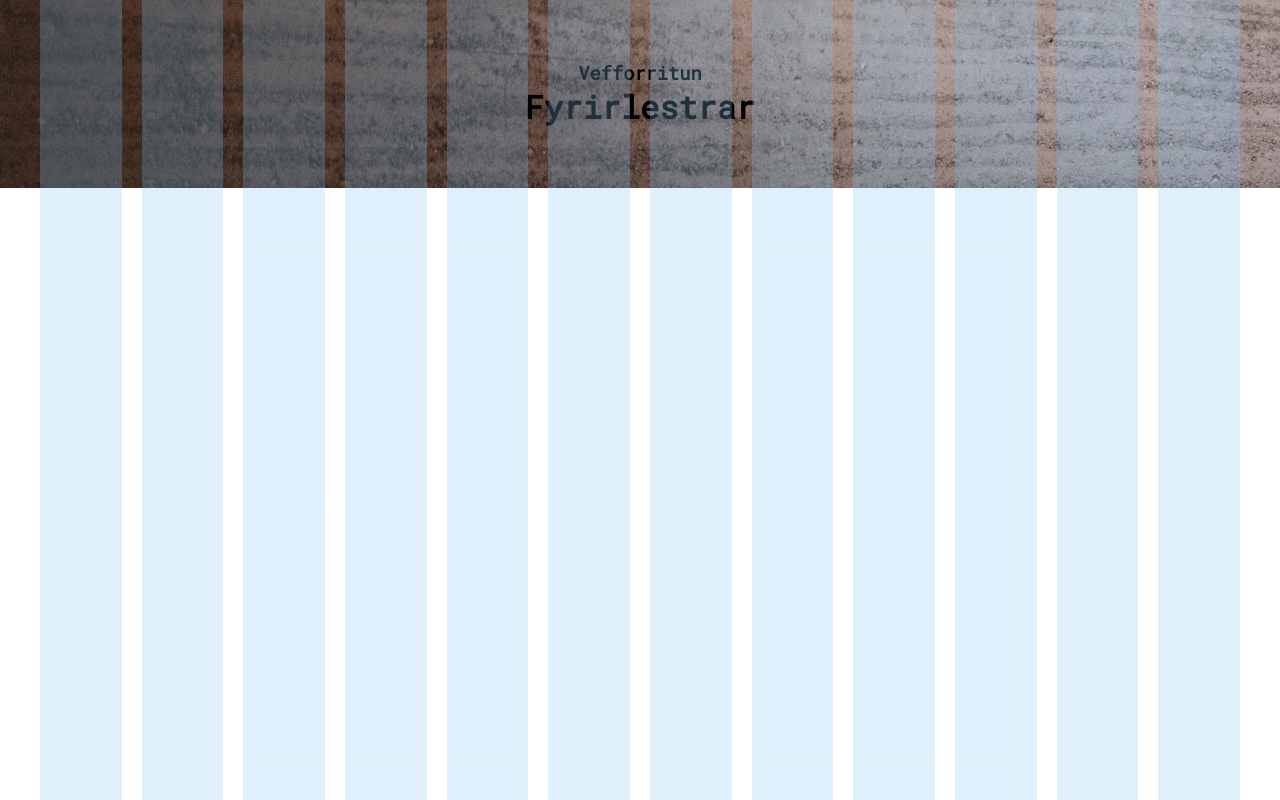
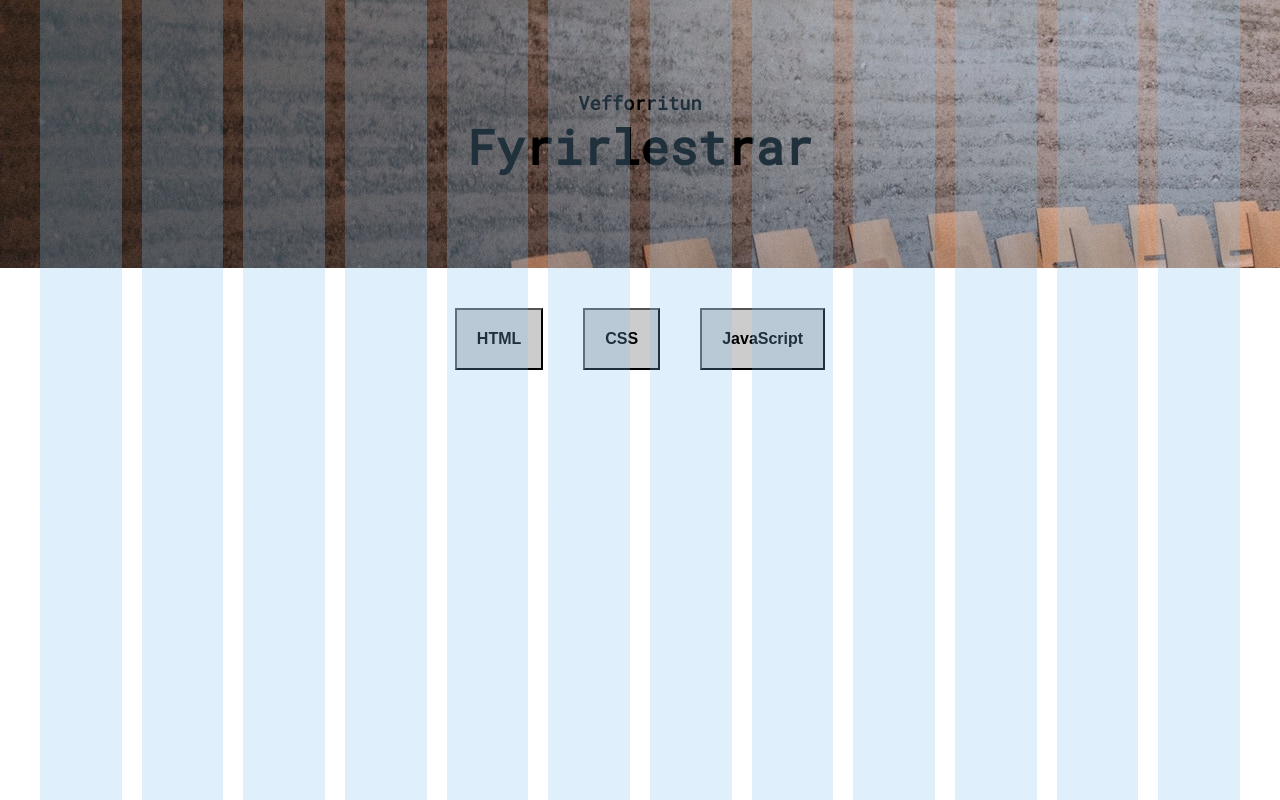
Before and after one commit to ClassyChameleon/vef1-2019-h2, a website: page index.html in a window 1280 px wide. Drawn offline with nearby package versions, Linux system fonts and the light colour scheme; files that its build step writes are made by us from their sources; files whose address does not match are found by name.

Commit message:
Header, buttons komið áleiðis og ýmsar grunnstillingar í config

```diff
--- a/index.html
+++ b/index.html
@@ -16,5 +16,11 @@
     </div>
   </header>
 
+  <div class="buttons">
+    <button class="button"> HTML </button>
+    <button class="button"> CSS </button>
+    <button class="button"> JavaScript </button>
+  </div>
+
 </body>
 </html>
--- /dev/null
+++ b/src/styles/buttons.scss
@@ -0,0 +1,26 @@
+@import "config";
+
+.buttons {
+  margin: 0 auto;
+  max-width: $max-width;
+  padding-left: $gutter;
+  padding-right: $gutter;
+  padding-top: $gutter*2;
+  padding-bottom: $gutter*2;
+  display: flex;
+  flex-direction: row;
+  justify-content: center;
+  @media (min-width: $max-width) {
+    padding-right: 0;
+    padding-left: 0;
+  }
+}
+.button {
+  margin-left: $gutter;
+  margin-right: $gutter;
+  padding: $gutter;
+  font-size: 16px;
+  font-weight: bold;
+
+  background-color: #ccc;
+}
--- a/src/styles/config.scss
+++ b/src/styles/config.scss
@@ -1,4 +1,16 @@
 $max-width: 1200px;
 $gutter: 20px;
+
+$color-1: #000;
+$color-2: #999;
+$color-3: #aaa;
+$color-4: #ccc;
+$color-5: #2d2;
+$color-6: #1a1;
+$color-7: #fcffd2;
+$color-8: #cc9694;
+
 $font-main: 'Lora', 'Times new roman', serif;
 $font-title: 'Roboto Mono', 'Courier New', monospace;
+
+$transition: 300ms ease-in-out;
--- a/src/styles/header.scss
+++ b/src/styles/header.scss
@@ -7,8 +7,8 @@
     max-width: $max-width;
     padding-left: $gutter;
     padding-right: $gutter;
-    padding-top: $gutter*3;
-    padding-bottom: $gutter*3;
+    padding-top: $gutter*4.5;
+    padding-bottom: $gutter*4.5;
     @media (min-width: $max-width) {
       padding-right: 0;
       padding-left: 0;
--- a/src/styles/styles.scss
+++ b/src/styles/styles.scss
@@ -23,14 +23,16 @@
 
 img { /* stylelint-disable-line */
   max-width: 100%;
+  opacity: 0.6;
 }
 
 .title {
   font-family: $font-title;
   &__h1 {
-    font-size: 2em;
+    font-size: 3em;
   }
 }
 
 // TODO import
 @import "header";
+@import "buttons";
```
